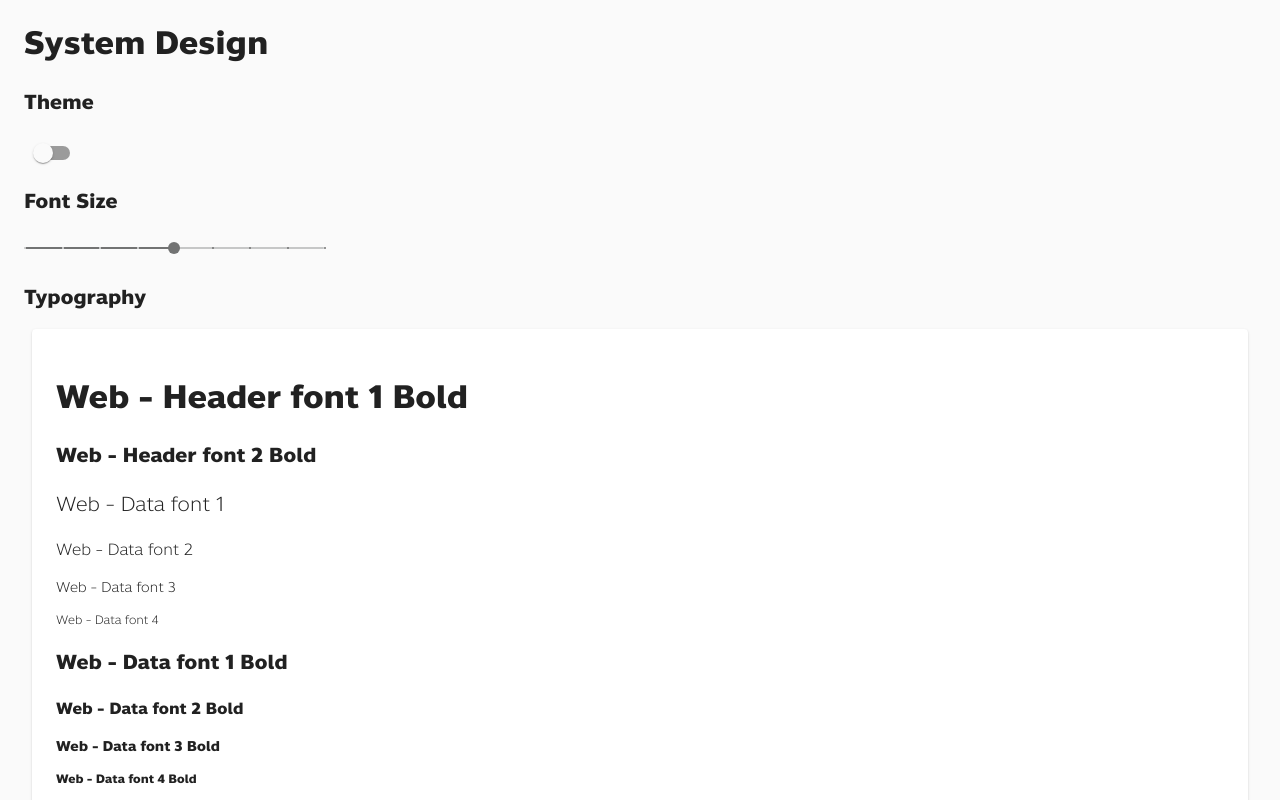
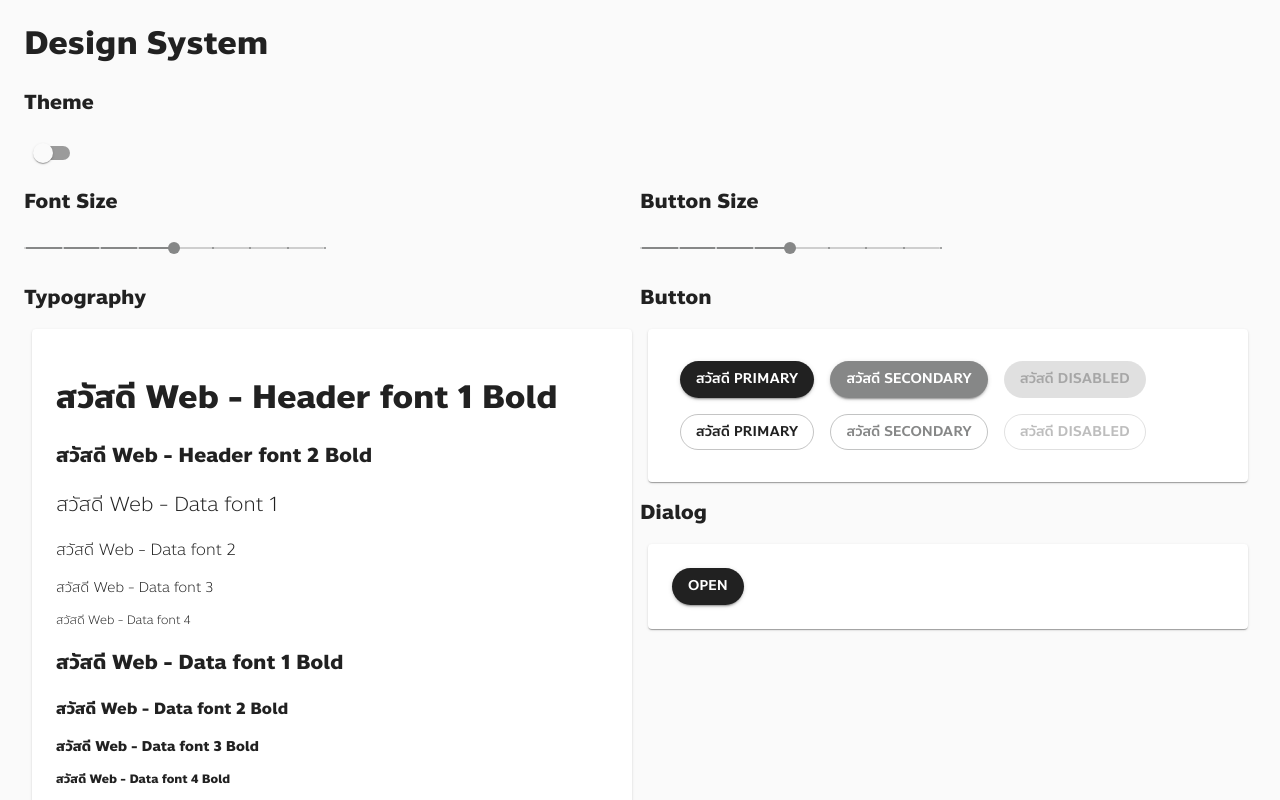
Before and after one commit to gf-tnk/learn-material-ui, a React (Create React App) app: page / in a window 1280 px wide. Shown: the top 800 px of the page. Built offline with nearby package versions, Linux system fonts and the light colour scheme.

Commit message:
add dialog style

```diff
--- a/src/App.tsx
+++ b/src/App.tsx
@@ -1,11 +1,11 @@
 import React, { useEffect } from "react";
-import SystemDesign from "./components/SystemDesign/SystemDesign";
+import SystemDesign from "./components/DesignSystem/DesignSystem";
 import theme from "./themes/theme";
 import CssBaseline from "@material-ui/core/CssBaseline";
 import ThemeContextProvider from "./contexts/theme";
 import ThemeProvider from "./themes/theme";
 
-import { setFontsize } from "./plugins/setFontSize";
+import { setFontsize } from "./plugins/setElementSize";
 
 function App() {
 
--- /dev/null
+++ b/src/components/DesignSystem/DesignSystem.tsx
@@ -0,0 +1,162 @@
+import React, { useContext, useEffect, useState } from "react";
+import {
+  Switch,
+  Button,
+  Paper,
+  Slider,
+  Container,
+  Grid,
+  Modal,
+  Box,
+} from "@material-ui/core";
+import { ThemeContext } from "../../contexts/theme";
+import { useStyles } from "./style";
+import { setFontsize, setButtonSize } from "../../plugins/setElementSize";
+
+const SystemDesign = () => {
+  const { isDarkMode, setIsDarkMode } = useContext(ThemeContext);
+  const classes = useStyles();
+  const [isOpen, setIsOpen] = useState<boolean>(false);
+
+  const handleThemeChange = () => {
+    setIsDarkMode(!isDarkMode);
+  };
+
+  const valuetext = (value: number) => `${value}px`;
+
+  const handleFontSize = (event: object, value: number | number[]) => {
+    setFontsize(value + "px");
+  };
+
+  const handleBtsSize = (event: object, value: number | number[]) => {
+    setButtonSize(value + "px");
+  };
+
+  const handleClose = () => {
+    setIsOpen(false);
+  };
+
+  const handleOpen = () => {
+    setIsOpen(true);
+    const fontSizeMode = localStorage.getItem("fontSizeMode");
+    if (!fontSizeMode) {
+      return;
+    }
+    setFontsize(fontSizeMode);
+  };
+  return (
+    <>
+      <Container>
+        <h1 className="wh1">Design System</h1>
+        <h2 className="wh2">Theme</h2>
+        <Switch checked={isDarkMode} onChange={handleThemeChange} />
+        <Grid container>
+          <Grid item md={6}>
+            <h2 className="wh2">Font Size</h2>
+            <Slider
+              defaultValue={0}
+              getAriaValueText={valuetext}
+              aria-labelledby="discrete-slider"
+              valueLabelDisplay="auto"
+              step={2}
+              marks
+              min={-8}
+              max={8}
+              color="secondary"
+              style={{ width: "300px" }}
+              onChange={handleFontSize}
+            />
+          </Grid>
+          <Grid item md={6}>
+            <h2 className="wh2">Button Size</h2>
+            <Slider
+              defaultValue={0}
+              getAriaValueText={valuetext}
+              aria-labelledby="discrete-slider"
+              valueLabelDisplay="auto"
+              step={2}
+              marks
+              min={-8}
+              max={8}
+              color="secondary"
+              style={{ width: "300px" }}
+              onChange={handleBtsSize}
+            />
+          </Grid>
+        </Grid>
+
+        <Grid container>
+          <Grid item md={6}>
+            <h2 className="wh2">Typography</h2>
+            <Paper elevation={1} style={{ padding: "24px", margin: "8px" }}>
+              <h1 className="wh1">สวัสดี Web - Header font 1 Bold</h1>
+              <h2 className="wh2">สวัสดี Web - Header font 2 Bold</h2>
+              <p className="wd1">สวัสดี Web - Data font 1</p>
+              <p className="wd2">สวัสดี Web - Data font 2</p>
+              <p className="wd3">สวัสดี Web - Data font 3</p>
+              <p className="wd4">สวัสดี Web - Data font 4</p>
+              <p className="wdb1">สวัสดี Web - Data font 1 Bold</p>
+              <p className="wdb2">สวัสดี Web - Data font 2 Bold</p>
+              <p className="wdb3">สวัสดี Web - Data font 3 Bold</p>
+              <p className="wdb4">สวัสดี Web - Data font 4 Bold</p>
+            </Paper>
+          </Grid>
+          <Grid item md={6}>
+            <h2 className="wh2">Button</h2>
+            <Paper elevation={1} style={{ padding: "24px", margin: "8px" }}>
+              <div className={classes.btn}>
+                <Button variant="contained" color="primary">
+                  สวัสดี Primary
+                </Button>
+                <Button variant="contained" color="secondary">
+                  สวัสดี Secondary
+                </Button>
+                <Button variant="contained" disabled>
+                  สวัสดี Disabled
+                </Button>
+                <Button variant="outlined">สวัสดี Primary</Button>
+                <Button variant="outlined" color="secondary">
+                  สวัสดี Secondary
+                </Button>
+                <Button variant="outlined" disabled>
+                  สวัสดี Disabled
+                </Button>
+              </div>
+            </Paper>
+            <h2 className="wh2">Dialog</h2>
+            <Paper elevation={1} style={{ padding: "24px", margin: "8px" }}>
+              <div>
+                <Button
+                  variant="contained"
+                  color="primary"
+                  onClick={handleOpen}
+                >
+                  Open
+                </Button>
+                <Modal
+                  open={isOpen}
+                  onClose={handleClose}
+                  aria-labelledby="modal-title"
+                  aria-describedby="modal-description"
+                  className={classes.modal}
+                >
+                  <Paper className={classes.paper}>
+                    <Box justifyContent="center" display="flex">
+                      <Box p={4} textAlign="center">
+                        <h2 className="wh2">My Title</h2>
+                        <p className="wd2">My Description</p>
+                        <Button variant="outlined">สวัสดี Primary</Button>
+                      </Box>
+                    </Box>
+                  </Paper>
+                </Modal>
+              </div>
+            </Paper>
+          </Grid>
+        </Grid>
+      </Container>
+    </>
+  );
+};
+
+export default SystemDesign;
--- /dev/null
+++ b/src/components/DesignSystem/style.tsx
@@ -0,0 +1,24 @@
+import { makeStyles, Theme } from "@material-ui/core";
+
+export const useStyles = makeStyles((theme: Theme) => ({
+  title: {
+    color: theme.palette.primary.main,
+  },
+  btn: {
+    "& > *": {
+      margin: theme.spacing(1),
+    },
+  },
+  modal: {
+    display: "flex",
+    alignItems: "center",
+    justifyContent: "center",
+  },
+  paper: {
+    position: "relative",
+    minWidth: 480,
+    borderRadius: "24px",
+    border: "2px solid",
+    borderColor: theme.palette.secondary.main,
+  },
+}));
--- a/src/components/SystemDesign/SystemDesign.tsx
+++ /dev/null
@@ -1,80 +0,0 @@
-import React, { useContext, useEffect, useState } from "react";
-import {
-  Switch,
-  Button,
-  Typography,
-  Paper,
-  Slider,
-  Container,
-} from "@material-ui/core";
-import { ThemeContext } from "../../contexts/theme";
-
-import { setFontsize } from "../../plugins/setFontSize";
-
-const SystemDesign = () => {
-  const { isDarkMode, setIsDarkMode } = useContext(ThemeContext);
-
-  const handleThemeChange = () => {
-    setIsDarkMode(!isDarkMode);
-  };
-
-  const valuetext = (value: number) => `${value}px`;
-
-  const handleSlider = (event: object, value: number | number[]) => {
-    setFontsize(value + "px");
-  };
-
-  return (
-    <>
-      <Container>
-        <h1 className="wh1">System Design</h1>
-        <h2 className="wh2">Theme</h2>
-        <Switch checked={isDarkMode} onChange={handleThemeChange} />
-        <h2 className="wh2">Font Size</h2>
-        <Slider
-          defaultValue={0}
-          getAriaValueText={valuetext}
-          aria-labelledby="discrete-slider"
-          valueLabelDisplay="auto"
-          step={2}
-          marks
-          min={-8}
-          max={8}
-          color="secondary"
-          style={{ width: "300px" }}
-          onChange={handleSlider}
-        />
-        <h2 className="wh2">Typography</h2>
-        <Paper elevation={1} style={{ padding: "24px", margin: "8px" }}>
-          <h1 className="wh1">Web - Header font 1 Bold</h1>
-          <h2 className="wh2">Web - Header font 2 Bold</h2>
-          <p className="wd1">Web - Data font 1</p>
-          <p className="wd2">Web - Data font 2</p>
-          <p className="wd3">Web - Data font 3</p>
-          <p className="wd4">Web - Data font 4</p>
-          <p className="wdb1">Web - Data font 1 Bold</p>
-          <p className="wdb2">Web - Data font 2 Bold</p>
-          <p className="wdb3">Web - Data font 3 Bold</p>
-          <p className="wdb4">Web - Data font 4 Bold</p>
-        </Paper>
-
-        <h2 className="wh2">Button</h2>
-        <Paper elevation={1} style={{ padding: "24px", margin: "8px" }}>
-          <div>
-            <Button variant="contained" color="primary">
-              สวัสดี Primary
-            </Button>
-            <Button variant="contained" color="secondary">
-              สวัสดี Secondary
-            </Button>
-            <Button variant="contained" disabled>
-              สวัสดี Disabled
-            </Button>
-          </div>
-        </Paper>
-      </Container>
-    </>
-  );
-};
-
-export default SystemDesign;
--- a/src/plugins/setFontSize.ts
+++ b/src/plugins/setElementSize.ts
@@ -20,6 +20,7 @@ export const setFontsize = (fontSizeMode: string) => {
   var wdb2 = document.getElementsByClassName("wdb2") as HTMLCollectionOf<HTMLElement>;
   var wdb3 = document.getElementsByClassName("wdb3") as HTMLCollectionOf<HTMLElement>;
   var wdb4 = document.getElementsByClassName("wdb4") as HTMLCollectionOf<HTMLElement>;
+  var wdb4 = document.getElementsByClassName("wdb4") as HTMLCollectionOf<HTMLElement>;
 
   body.style.setProperty('--up-body', fontSizeMode);
 
@@ -35,3 +36,11 @@ export const setFontsize = (fontSizeMode: string) => {
   setPropFontSize(wdb4, "wdb4", fontSizeMode)
 
 };
+
+
+export const setButtonSize = (btnSizeMode: string) => {
+  localStorage.setItem('btnSizeMode', btnSizeMode);
+  var btn = document.getElementsByClassName("MuiButton-label") as HTMLCollectionOf<HTMLElement>;
+
+  setPropFontSize(btn, "wdb3", btnSizeMode)
+};
--- a/src/themes/theme.tsx
+++ b/src/themes/theme.tsx
@@ -4,8 +4,8 @@ import { ThemeContext } from "../contexts/theme";
 
 const AppStyleProvider: React.FC = ({ children }) => {
   const { isDarkMode } = useContext(ThemeContext);
-  const mainPrimaryColor = isDarkMode ? "#212121" : "#F0F0F0";
-  const mainSecondaryColor = isDarkMode ? "#868787" : "#727373";
+  const mainPrimaryColor = isDarkMode ? "#F0F0F0" : "#212121";
+  const mainSecondaryColor = isDarkMode ? "#727373" : "#868787";
 
   const theme = React.useMemo(
     () =>
@@ -30,9 +30,12 @@ const AppStyleProvider: React.FC = ({ children }) => {
           MuiButton: {
             root: {
               borderRadius: "30px",
-              fontFamily: "Anakotmai-medium"
+              fontFamily: "Anakotmai-medium",
             },
-          },
+            label: {
+              fontSize: "calc(14px + var(--upfont-wdb3)) !important",
+            },
+          }
         },
       }),
     [isDarkMode]
```
Also changed, not shown: src/components/SystemDesign/style.tsx (deleted, +0 -7 lines).
